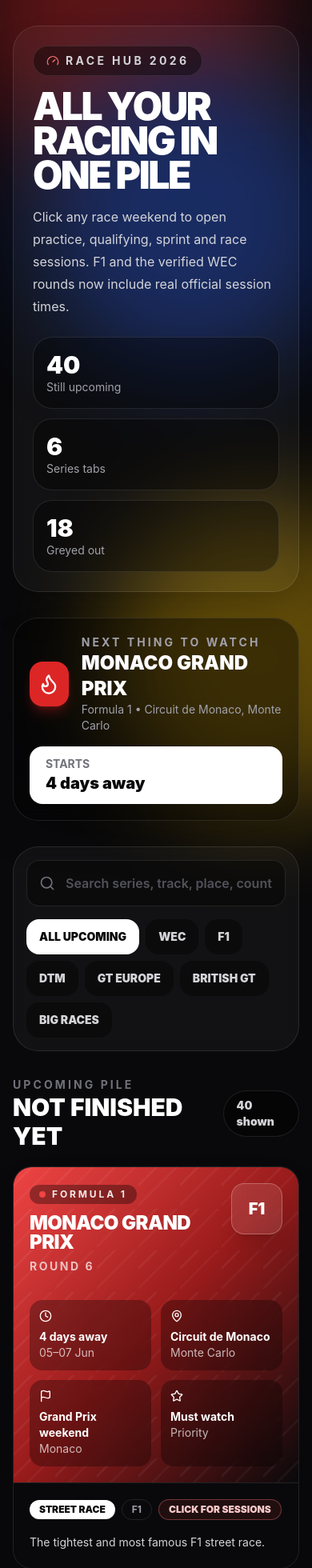
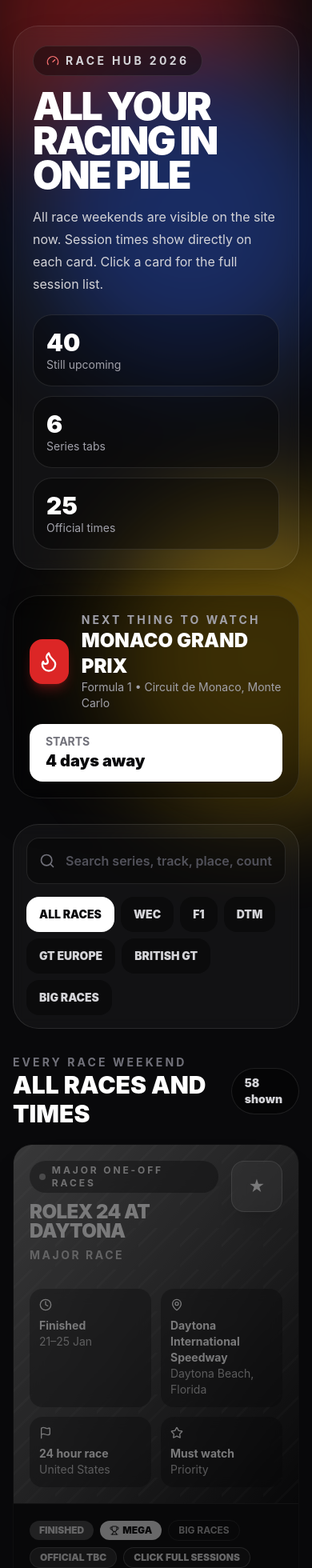
Before and after one commit to banbooz/Racing-tracker, a React (Vite) app: page / in a window 390 px wide. Shown: the top 1960 px of the page at 80% size. Built offline with nearby package versions, Linux system fonts and the light colour scheme.

Commit message:
Make session times visible on race cards

```diff
--- a/src/App.jsx
+++ b/src/App.jsx
@@ -109,6 +109,7 @@
 const isLiveNow = (race) => parseDate(race.startDate) <= todayStart() && parseDate(race.endDate) >= todayStart();
 const dateLabel = (date) => new Intl.DateTimeFormat("en-GB", { weekday: "short", day: "2-digit", month: "short" }).format(date);
 const addDays = (dateString, days) => { const d = parseDate(dateString); d.setDate(d.getDate() + days); return d; };
+const hasOfficialTimes = (race) => Boolean((race.series === "F1" && F1_TIMES[race.id]) || (race.series === "WEC" && WEC_TIMES[race.id]));
 
 function getDaysAway(race) {
   const diff = Math.ceil((parseDate(race.startDate) - todayStart()) / 86400000);
@@ -127,13 +128,13 @@
   return `${new Intl.DateTimeFormat("en-GB", { day: "2-digit", month: "short" }).format(start)}–${new Intl.DateTimeFormat("en-GB", { day: "2-digit", month: "short" }).format(end)}`;
 }
 
+function mapOfficialSessions(rows, detail) {
+  return rows.map(([day, type, name, time]) => ({ day, type, name, time, detail }));
+}
+
 function getWeekendSessions(race) {
-  if (race.series === "F1" && F1_TIMES[race.id]) {
-    return F1_TIMES[race.id].map(([day, type, name, time]) => ({ day, type, name, time, detail: "Official F1 schedule time shown in UK/My Time." }));
-  }
-  if (race.series === "WEC" && WEC_TIMES[race.id]) {
-    return WEC_TIMES[race.id].map(([day, type, name, time]) => ({ day, type, name, time, detail: "Official FIA WEC schedule time shown from the event page." }));
-  }
+  if (race.series === "F1" && F1_TIMES[race.id]) return mapOfficialSessions(F1_TIMES[race.id], "Official F1 schedule time shown in UK/My Time.");
+  if (race.series === "WEC" && WEC_TIMES[race.id]) return mapOfficialSessions(WEC_TIMES[race.id], "Official FIA WEC schedule time shown from the event page.");
 
   const d0 = parseDate(race.startDate);
   const d1 = addDays(race.startDate, 1);
@@ -148,42 +149,34 @@
     { day: dateLabel(d2), type: "Qualifying", name: "Qualifying Race 2", time: unreleased, detail: note },
     { day: dateLabel(d2), type: "Race", name: "Race 2", time: unreleased, detail: note },
   ];
-
   if (race.series === "WEC") return [
     { day: dateLabel(d0), type: "Practice", name: "Free Practice 1", time: unreleased, detail: note },
-    { day: dateLabel(d0), type: "Practice", name: "Free Practice 2", time: unreleased, detail: note },
-    { day: dateLabel(d1), type: "Practice", name: "Free Practice 3", time: unreleased, detail: note },
     { day: dateLabel(d1), type: "Qualifying", name: "Qualifying / Hyperpole", time: unreleased, detail: note },
     { day: dateLabel(d2), type: "Race", name: race.title, time: unreleased, detail: race.time },
   ];
-
   if (race.series === "EGT" && race.time.includes("Sprint")) return [
     { day: dateLabel(d0), type: "Practice", name: "Free Practice", time: unreleased, detail: note },
     { day: dateLabel(d1), type: "Qualifying", name: "Qualifying", time: unreleased, detail: note },
     { day: dateLabel(d1), type: "Race", name: "Sprint Race 1", time: unreleased, detail: note },
     { day: dateLabel(d2), type: "Race", name: "Sprint Race 2", time: unreleased, detail: note },
   ];
-
   if (race.series === "EGT") return [
     { day: dateLabel(d0), type: "Practice", name: "Free Practice", time: unreleased, detail: note },
     { day: dateLabel(d1), type: "Practice", name: "Pre-Qualifying", time: unreleased, detail: note },
     { day: dateLabel(d1), type: "Qualifying", name: "Qualifying", time: unreleased, detail: note },
     { day: dateLabel(d2), type: "Race", name: race.title, time: unreleased, detail: race.time },
   ];
-
   if (race.series === "BGT" && race.time.includes("2x")) return [
     { day: dateLabel(d0), type: "Practice", name: "Free Practice", time: unreleased, detail: note },
     { day: dateLabel(d1), type: "Qualifying", name: "Qualifying", time: unreleased, detail: note },
     { day: dateLabel(d1), type: "Race", name: "Race 1", time: unreleased, detail: note },
     { day: dateLabel(d2), type: "Race", name: "Race 2", time: unreleased, detail: note },
   ];
-
   if (race.series === "BGT") return [
     { day: dateLabel(d0), type: "Practice", name: "Free Practice", time: unreleased, detail: note },
     { day: dateLabel(d1), type: "Qualifying", name: "Qualifying", time: unreleased, detail: note },
     { day: dateLabel(d2), type: "Race", name: race.title, time: unreleased, detail: race.time },
   ];
-
   return [
     { day: dateLabel(d0), type: "Practice", name: "Practice / Warm-up", time: unreleased, detail: note },
     { day: dateLabel(d1), type: "Qualifying", name: "Qualifying", time: unreleased, detail: note },
@@ -195,6 +188,7 @@
   const series = SERIES[race.series];
   const past = faded || isPast(race);
   const live = isLiveNow(race);
+  const official = hasOfficialTimes(race);
   return (
     <motion.article initial={{ opacity: 0, y: 18 }} animate={{ opacity: past ? 0.46 : 1, y: 0 }} transition={{ delay: index * 0.025 }} className={`group overflow-hidden rounded-3xl border bg-zinc-950 shadow-2xl shadow-black/30 ${past ? "border-white/5 grayscale" : "border-white/10"}`}>
       <button onClick={() => onOpen(race)} className="block w-full text-left">
@@ -203,22 +197,29 @@
           <div className="relative flex items-start justify-between gap-4"><div><div className="mb-3 inline-flex items-center gap-2 rounded-full bg-black/35 px-3 py-1 text-xs font-bold uppercase tracking-[0.24em] text-white/90 backdrop-blur"><span className={`h-2 w-2 rounded-full ${series.accent}`} />{series.full}</div><h2 className="max-w-md text-2xl font-black uppercase leading-none tracking-tight text-white md:text-3xl">{race.title}</h2><p className="mt-2 text-sm font-bold uppercase tracking-[0.18em] text-white/70">{race.round}</p></div><div className="flex h-16 w-16 shrink-0 items-center justify-center rounded-2xl border border-white/25 bg-white/10 text-xl font-black text-white shadow-xl backdrop-blur">{series.icon}</div></div>
           <div className="relative mt-8 grid grid-cols-2 gap-3 text-sm text-white md:grid-cols-4"><Info icon={<Clock />} main={getDaysAway(race)} sub={formatDateRange(race.startDate, race.endDate)} /><Info icon={<MapPin />} main={race.track} sub={race.location} /><Info icon={<Flag />} main={race.time} sub={race.country} /><Info icon={<Star />} main={race.priority} sub="Priority" /></div>
         </div>
-        <div className="border-t border-white/10 bg-zinc-950 p-5"><div className="mb-4 flex flex-wrap items-center gap-2"><span className={`rounded-full px-3 py-1 text-xs font-black uppercase ${past ? "bg-zinc-700 text-zinc-300" : "bg-white text-zinc-950"}`}>{past ? "Finished" : live ? "On now" : race.status}</span>{race.major && <span className="inline-flex items-center gap-1 rounded-full bg-yellow-300 px-3 py-1 text-xs font-black uppercase text-zinc-950"><Trophy className="h-3 w-3" /> Mega</span>}<span className="rounded-full border border-white/10 px-3 py-1 text-xs font-bold uppercase text-zinc-400">{series.name}</span><span className="rounded-full border border-red-400/40 bg-red-500/10 px-3 py-1 text-xs font-black uppercase text-red-200">Click for sessions</span></div><p className="text-sm leading-6 text-zinc-300">{race.notes}</p></div>
+        <div className="border-t border-white/10 bg-zinc-950 p-5"><div className="mb-4 flex flex-wrap items-center gap-2"><span className={`rounded-full px-3 py-1 text-xs font-black uppercase ${past ? "bg-zinc-700 text-zinc-300" : "bg-white text-zinc-950"}`}>{past ? "Finished" : live ? "On now" : race.status}</span>{race.major && <span className="inline-flex items-center gap-1 rounded-full bg-yellow-300 px-3 py-1 text-xs font-black uppercase text-zinc-950"><Trophy className="h-3 w-3" /> Mega</span>}<span className="rounded-full border border-white/10 px-3 py-1 text-xs font-bold uppercase text-zinc-400">{series.name}</span><span className={`rounded-full border px-3 py-1 text-xs font-black uppercase ${official ? "border-emerald-400/40 bg-emerald-500/10 text-emerald-200" : "border-zinc-500/40 bg-zinc-800 text-zinc-300"}`}>{official ? "Official times visible" : "Official TBC"}</span><span className="rounded-full border border-red-400/40 bg-red-500/10 px-3 py-1 text-xs font-black uppercase text-red-200">Click full sessions</span></div><p className="text-sm leading-6 text-zinc-300">{race.notes}</p><SessionPreview race={race} /></div>
       </button>
     </motion.article>
   );
+}
+
+function SessionPreview({ race }) {
+  const sessions = getWeekendSessions(race);
+  const mainRace = [...sessions].reverse().find((session) => session.type === "Race") || sessions[sessions.length - 1];
+  const preview = [sessions[0], sessions.find((session) => session.type === "Qualifying") || sessions[1], mainRace].filter(Boolean);
+  return <div className="mt-4 rounded-2xl border border-white/10 bg-black/30 p-3"><p className="mb-2 text-xs font-black uppercase tracking-[0.2em] text-zinc-500">Session times</p><div className="grid gap-2">{preview.map((session, index) => <div key={`${race.id}-preview-${index}`} className="grid grid-cols-[70px_1fr_95px] items-center gap-2 rounded-xl bg-white/[0.04] px-3 py-2 text-xs"><p className="font-bold text-zinc-400">{session.day}</p><p className="truncate font-black uppercase text-white">{session.name}</p><p className="text-right font-black text-white">{session.time}</p></div>)}</div></div>;
 }
 
 function RaceModal({ race, onClose }) {
   if (!race) return null;
   const series = SERIES[race.series];
   const sessions = getWeekendSessions(race);
-  const hasVerifiedTimes = (race.series === "F1" && F1_TIMES[race.id]) || (race.series === "WEC" && WEC_TIMES[race.id]);
+  const official = hasOfficialTimes(race);
   return (
     <div className="fixed inset-0 z-50 flex items-center justify-center bg-black/75 p-4 backdrop-blur-sm" onClick={onClose}>
       <motion.div initial={{ opacity: 0, scale: 0.96, y: 18 }} animate={{ opacity: 1, scale: 1, y: 0 }} className="max-h-[90vh] w-full max-w-4xl overflow-y-auto rounded-[2rem] border border-white/10 bg-zinc-950 shadow-2xl" onClick={(e) => e.stopPropagation()}>
         <div className={`relative bg-gradient-to-br ${series.gradient} p-6 md:p-8`}><button onClick={onClose} className="absolute right-4 top-4 rounded-2xl bg-black/35 p-3 text-white backdrop-blur hover:bg-black/55"><X className="h-5 w-5" /></button><div className="mb-4 inline-flex items-center gap-2 rounded-full bg-black/35 px-3 py-1 text-xs font-bold uppercase tracking-[0.24em] text-white/90 backdrop-blur"><span className={`h-2 w-2 rounded-full ${series.accent}`} />{series.full}</div><h2 className="max-w-3xl text-4xl font-black uppercase leading-none tracking-tight text-white md:text-6xl">{race.title}</h2><p className="mt-3 text-sm font-bold uppercase tracking-[0.18em] text-white/75">{race.round} • {formatDateRange(race.startDate, race.endDate)}</p><div className="mt-6 grid gap-3 text-sm text-white md:grid-cols-3"><Info icon={<MapPin />} main={race.track} sub={`${race.location}, ${race.country}`} /><Info icon={<Flag />} main={race.time} sub={race.status} /><Info icon={<Timer />} main={getDaysAway(race)} sub="Weekend status" /></div></div>
-        <div className="p-5 md:p-8"><div className="mb-5 flex items-center gap-3"><div className="flex h-12 w-12 items-center justify-center rounded-2xl bg-red-600"><ListChecks className="h-6 w-6" /></div><div><p className="text-xs font-bold uppercase tracking-[0.24em] text-zinc-500">Weekend breakdown</p><h3 className="text-2xl font-black uppercase">Practice, qualifying and races</h3></div></div><div className="grid gap-3">{sessions.map((session, index) => <SessionRow key={`${session.name}-${index}`} session={session} index={index} />)}</div><p className="mt-6 rounded-2xl border border-white/10 bg-white/[0.04] p-4 text-sm leading-6 text-zinc-400">{hasVerifiedTimes ? "These session times have been entered from official race schedule pages." : "For this series, the detailed practice/qualifying session timetable has not been verified yet, so the app does not invent times."}</p></div>
+        <div className="p-5 md:p-8"><div className="mb-5 flex items-center gap-3"><div className="flex h-12 w-12 items-center justify-center rounded-2xl bg-red-600"><ListChecks className="h-6 w-6" /></div><div><p className="text-xs font-bold uppercase tracking-[0.24em] text-zinc-500">Weekend breakdown</p><h3 className="text-2xl font-black uppercase">Practice, qualifying and races</h3></div></div><div className="grid gap-3">{sessions.map((session, index) => <SessionRow key={`${session.name}-${index}`} session={session} index={index} />)}</div><p className="mt-6 rounded-2xl border border-white/10 bg-white/[0.04] p-4 text-sm leading-6 text-zinc-400">{official ? "These session times are entered from official race schedule pages and are visible on the card and here." : "This event needs an official timetable source before exact times are added. No fake times are used."}</p></div>
       </motion.div>
     </div>
   );
@@ -235,21 +236,21 @@
   const [activeSeries, setActiveSeries] = useState("ALL");
   const [query, setQuery] = useState("");
   const [selectedRace, setSelectedRace] = useState(null);
-  const allUpcoming = RACES.filter((race) => !isPast(race)).sort((a, b) => parseDate(a.startDate) - parseDate(b.startDate));
-  const nextRace = allUpcoming[0];
-  const filteredRaces = useMemo(() => { const base = activeSeries === "ALL" ? RACES.filter((race) => !isPast(race)) : RACES.filter((race) => race.series === activeSeries); return base.filter((race) => `${race.title} ${race.round} ${race.track} ${race.location} ${race.country} ${SERIES[race.series].full}`.toLowerCase().includes(query.toLowerCase())).sort((a, b) => parseDate(a.startDate) - parseDate(b.startDate)); }, [activeSeries, query]);
+  const upcoming = RACES.filter((race) => !isPast(race)).sort((a, b) => parseDate(a.startDate) - parseDate(b.startDate));
+  const nextRace = upcoming[0];
+  const filteredRaces = useMemo(() => { const base = activeSeries === "ALL" ? RACES : RACES.filter((race) => race.series === activeSeries); return base.filter((race) => `${race.title} ${race.round} ${race.track} ${race.location} ${race.country} ${SERIES[race.series].full}`.toLowerCase().includes(query.toLowerCase())).sort((a, b) => parseDate(a.startDate) - parseDate(b.startDate)); }, [activeSeries, query]);
 
   return (
     <main className="min-h-screen overflow-hidden bg-zinc-950 text-white">
       <div className="pointer-events-none fixed inset-0 opacity-40"><div className="absolute left-[-10%] top-[-20%] h-96 w-96 rounded-full bg-red-600 blur-3xl" /><div className="absolute right-[-10%] top-20 h-96 w-96 rounded-full bg-blue-700 blur-3xl" /><div className="absolute bottom-[-20%] left-1/3 h-96 w-96 rounded-full bg-yellow-500 blur-3xl" /></div>
       <section className="relative mx-auto max-w-7xl px-4 py-8 md:px-8 md:py-12">
-        <header className="mb-8 overflow-hidden rounded-[2rem] border border-white/10 bg-white/[0.04] p-6 shadow-2xl backdrop-blur md:p-8"><div className="flex flex-col gap-6 lg:flex-row lg:items-end lg:justify-between"><div><div className="mb-4 inline-flex items-center gap-2 rounded-full border border-white/10 bg-black/40 px-4 py-2 text-sm font-bold uppercase tracking-[0.24em] text-zinc-300"><Gauge className="h-4 w-4 text-red-400" />Race Hub 2026</div><h1 className="max-w-4xl text-5xl font-black uppercase leading-[0.9] tracking-tighter md:text-7xl">All your racing in one pile</h1><p className="mt-4 max-w-2xl text-base leading-7 text-zinc-300 md:text-lg">Click any race weekend to open practice, qualifying, sprint and race sessions. F1 and the verified WEC rounds now include real official session times.</p></div><div className="grid gap-3 sm:grid-cols-3 lg:w-[460px]"><Stat value={allUpcoming.length} label="Still upcoming" /><Stat value={Object.keys(SERIES).length} label="Series tabs" /><Stat value={RACES.filter(isPast).length} label="Greyed out" /></div></div></header>
+        <header className="mb-8 overflow-hidden rounded-[2rem] border border-white/10 bg-white/[0.04] p-6 shadow-2xl backdrop-blur md:p-8"><div className="flex flex-col gap-6 lg:flex-row lg:items-end lg:justify-between"><div><div className="mb-4 inline-flex items-center gap-2 rounded-full border border-white/10 bg-black/40 px-4 py-2 text-sm font-bold uppercase tracking-[0.24em] text-zinc-300"><Gauge className="h-4 w-4 text-red-400" />Race Hub 2026</div><h1 className="max-w-4xl text-5xl font-black uppercase leading-[0.9] tracking-tighter md:text-7xl">All your racing in one pile</h1><p className="mt-4 max-w-2xl text-base leading-7 text-zinc-300 md:text-lg">All race weekends are visible on the site now. Session times show directly on each card. Click a card for the full session list.</p></div><div className="grid gap-3 sm:grid-cols-3 lg:w-[460px]"><Stat value={upcoming.length} label="Still upcoming" /><Stat value={Object.keys(SERIES).length} label="Series tabs" /><Stat value={RACES.filter(hasOfficialTimes).length} label="Official times" /></div></div></header>
         {nextRace && <section className="mb-8 rounded-[2rem] border border-white/10 bg-black/40 p-5 shadow-2xl backdrop-blur md:p-6"><div className="flex flex-col gap-4 md:flex-row md:items-center md:justify-between"><div className="flex items-center gap-4"><div className="flex h-14 w-14 items-center justify-center rounded-2xl bg-red-600 shadow-lg shadow-red-600/30"><Flame className="h-7 w-7" /></div><div><p className="text-sm font-bold uppercase tracking-[0.22em] text-zinc-400">Next thing to watch</p><h2 className="text-2xl font-black uppercase">{nextRace.title}</h2><p className="text-sm text-zinc-400">{SERIES[nextRace.series].full} • {nextRace.track}, {nextRace.location}</p></div></div><button onClick={() => setSelectedRace(nextRace)} className="rounded-2xl bg-white px-5 py-3 text-left text-zinc-950 hover:bg-zinc-200"><p className="text-sm font-bold uppercase text-zinc-500">Starts</p><p className="text-xl font-black">{getDaysAway(nextRace)}</p></button></div></section>}
-        <section className="mb-8 flex flex-col gap-4 rounded-[2rem] border border-white/10 bg-white/[0.04] p-4 backdrop-blur md:flex-row md:items-center md:justify-between"><div className="relative flex-1"><Search className="pointer-events-none absolute left-4 top-1/2 h-5 w-5 -translate-y-1/2 text-zinc-500" /><input value={query} onChange={(e) => setQuery(e.target.value)} placeholder="Search series, track, place, country..." className="w-full rounded-2xl border border-white/10 bg-black/40 py-4 pl-12 pr-4 font-semibold text-white outline-none ring-red-500/40 placeholder:text-zinc-600 focus:ring-4" /></div><div className="flex flex-wrap gap-2"><Filter active={activeSeries === "ALL"} onClick={() => setActiveSeries("ALL")}>All upcoming</Filter>{Object.entries(SERIES).map(([key, series]) => <Filter key={key} active={activeSeries === key} onClick={() => setActiveSeries(key)}>{series.name}</Filter>)}</div></section>
-        <div className="mb-5 flex items-center justify-between gap-4"><div><p className="text-sm font-bold uppercase tracking-[0.22em] text-zinc-500">{activeSeries === "ALL" ? "Upcoming pile" : `${SERIES[activeSeries].full} full 2026 list`}</p><h2 className="text-3xl font-black uppercase">{activeSeries === "ALL" ? "Not finished yet" : "Series archive"}</h2></div><p className="rounded-full border border-white/10 bg-black/40 px-4 py-2 text-sm font-black text-zinc-300">{filteredRaces.length} shown</p></div>
+        <section className="mb-8 flex flex-col gap-4 rounded-[2rem] border border-white/10 bg-white/[0.04] p-4 backdrop-blur md:flex-row md:items-center md:justify-between"><div className="relative flex-1"><Search className="pointer-events-none absolute left-4 top-1/2 h-5 w-5 -translate-y-1/2 text-zinc-500" /><input value={query} onChange={(e) => setQuery(e.target.value)} placeholder="Search series, track, place, country..." className="w-full rounded-2xl border border-white/10 bg-black/40 py-4 pl-12 pr-4 font-semibold text-white outline-none ring-red-500/40 placeholder:text-zinc-600 focus:ring-4" /></div><div className="flex flex-wrap gap-2"><Filter active={activeSeries === "ALL"} onClick={() => setActiveSeries("ALL")}>All races</Filter>{Object.entries(SERIES).map(([key, series]) => <Filter key={key} active={activeSeries === key} onClick={() => setActiveSeries(key)}>{series.name}</Filter>)}</div></section>
+        <div className="mb-5 flex items-center justify-between gap-4"><div><p className="text-sm font-bold uppercase tracking-[0.22em] text-zinc-500">{activeSeries === "ALL" ? "Every race weekend" : `${SERIES[activeSeries].full} full 2026 list`}</p><h2 className="text-3xl font-black uppercase">{activeSeries === "ALL" ? "All races and times" : "Series archive"}</h2></div><p className="rounded-full border border-white/10 bg-black/40 px-4 py-2 text-sm font-black text-zinc-300">{filteredRaces.length} shown</p></div>
         <section className="grid gap-6 lg:grid-cols-2">{filteredRaces.map((race, index) => <RaceCard key={race.id} race={race} index={index} faded={activeSeries !== "ALL" && isPast(race)} onOpen={setSelectedRace} />)}</section>
         {filteredRaces.length === 0 && <div className="rounded-[2rem] border border-white/10 bg-black/40 p-10 text-center"><CalendarDays className="mx-auto mb-4 h-10 w-10 text-zinc-500" /><h2 className="text-2xl font-black uppercase">No races found</h2><p className="mt-2 text-zinc-400">Try another search or series filter.</p></div>}
-        <footer className="mt-10 rounded-[2rem] border border-white/10 bg-black/40 p-5 text-sm leading-6 text-zinc-400">All automatically hides finished weekends from the main pile. Series tabs keep every 2026 weekend visible, with past races greyed out.</footer>
+        <footer className="mt-10 rounded-[2rem] border border-white/10 bg-black/40 p-5 text-sm leading-6 text-zinc-400">Past races are greyed in series tabs. Cards with green badges have official times loaded. Cards marked Official TBC still need a verified official timetable before exact times are added.</footer>
       </section>
       <RaceModal race={selectedRace} onClose={() => setSelectedRace(null)} />
     </main>
```
